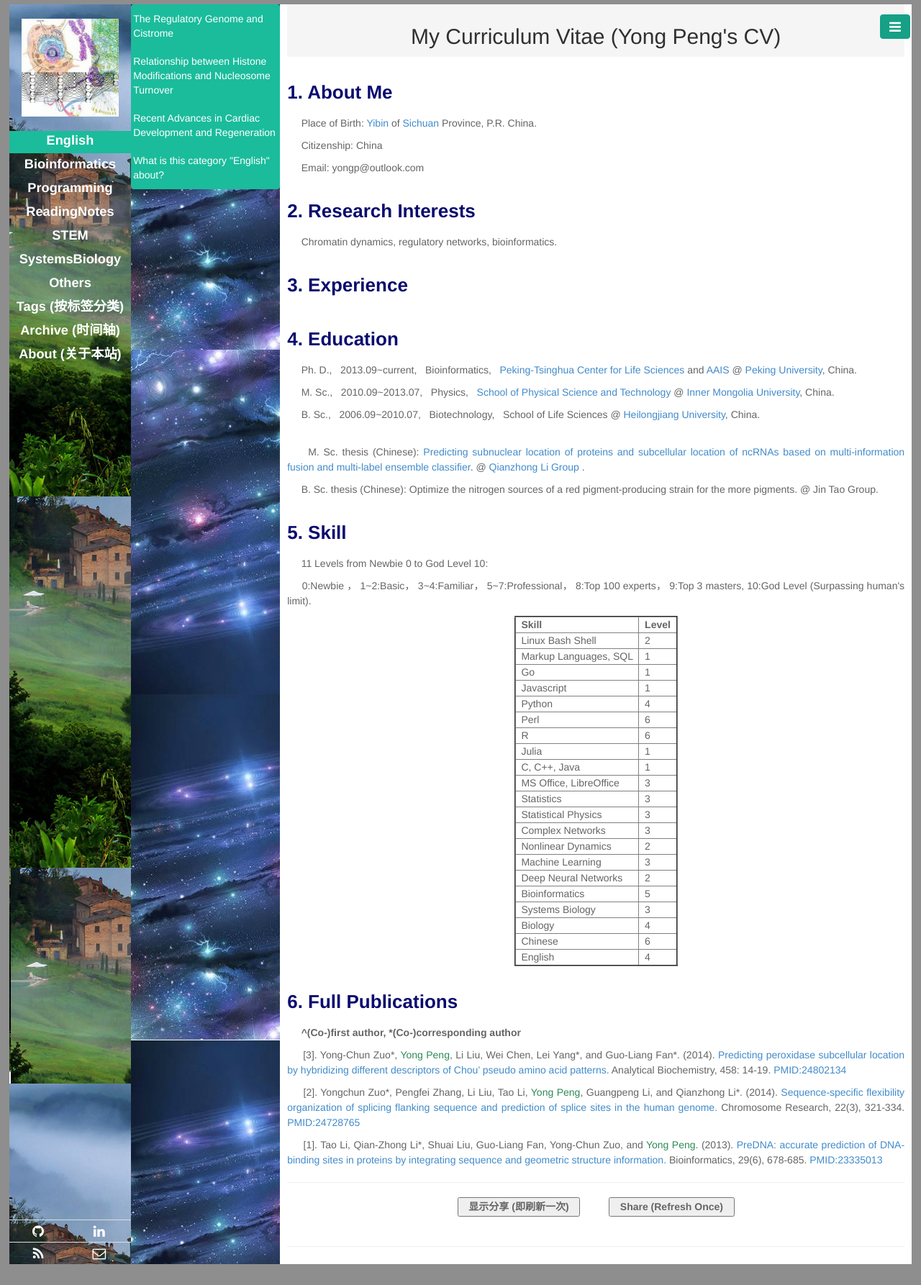
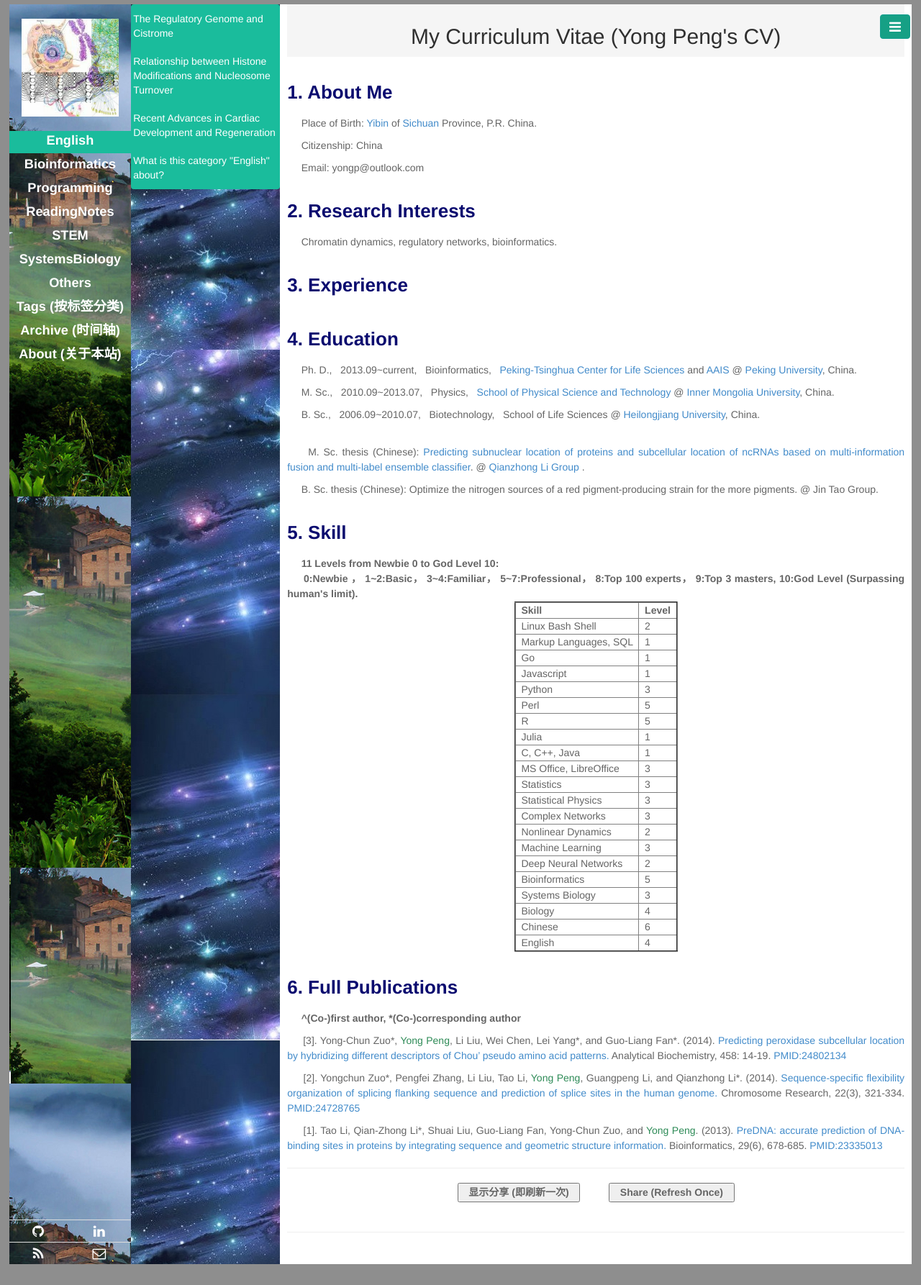
Before and after one commit to CTLife/CTLife.github.io, a Jekyll site: the page built from yongpeng.html, in a window 1280 px wide. Shown: the whole page at 72% size. Built offline with Jekyll 4.4.1, drawn with Linux system fonts in a browser that asks for light colours; Markdown is read by kramdown in place of the engine named in the settings.

Commit message:
Update yongpeng.html

```diff
--- a/yongpeng.html
+++ b/yongpeng.html
@@ -29,8 +29,8 @@ multi-information fusion and multi-label ensemble classifier</a>. @ <a href="htt
 
 
 <h3><b style = "color:#0a0b6f"> 5. Skill  </b></h3>
-<p> &nbsp;&nbsp;&nbsp;&nbsp; 11 Levels from Newbie 0 to God Level 10: <br>  </p>
-<p> &nbsp;&nbsp;&nbsp;&nbsp; 0:Newbie ， 1~2:Basic，  3~4:Familiar，  5~7:Professional，  8:Top 100 experts，   9:Top 3 masters,  10:God Level (Surpassing human's limit).
+<b> &nbsp;&nbsp;&nbsp;&nbsp; 11 Levels from Newbie 0 to God Level 10: <br>  </b>
+<b> &nbsp;&nbsp;&nbsp;&nbsp; 0:Newbie ， 1~2:Basic，  3~4:Familiar，  5~7:Professional，  8:Top 100 experts，   9:Top 3 masters,  10:God Level (Surpassing human's limit). </b>
 <table border="2"  align="center">
   <tr>
     <th> &nbsp; Skill &nbsp; </th>
@@ -54,15 +54,15 @@ multi-information fusion and multi-label ensemble classifier</a>. @ <a href="htt
   </tr>
   <tr>
     <td> &nbsp;  Python  &nbsp; </td>
-    <td> &nbsp;  4  &nbsp; </td>
+    <td> &nbsp;  3  &nbsp; </td>
   </tr>
   <tr>
     <td> &nbsp;  Perl  &nbsp; </td>
-    <td> &nbsp;  6  &nbsp; </td>
+    <td> &nbsp;  5  &nbsp; </td>
   </tr>
   <tr>
     <td> &nbsp;  R  &nbsp; </td>
-    <td> &nbsp;  6  &nbsp; </td>
+    <td> &nbsp;  5  &nbsp; </td>
   </tr>
   <tr>
     <td> &nbsp;  Julia  &nbsp; </td>
```
